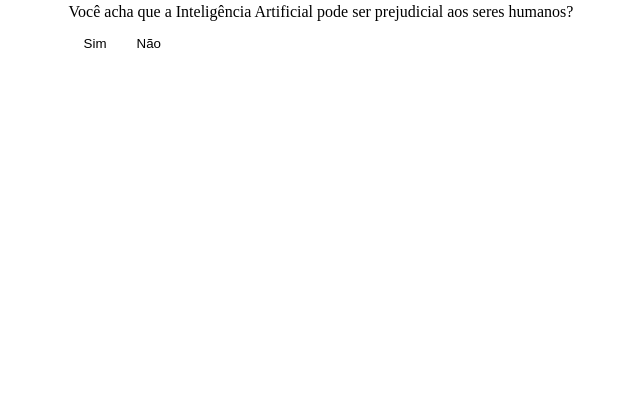
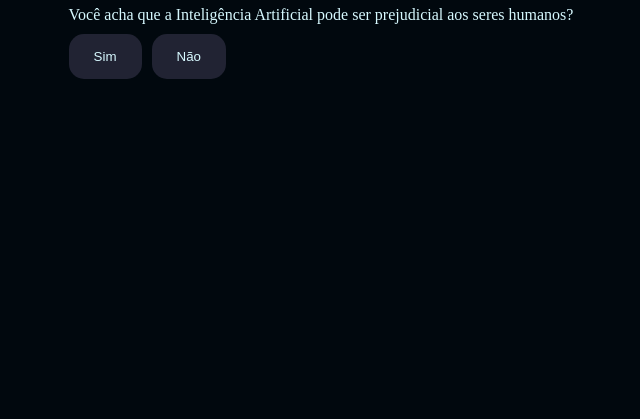
Before and after one commit to artmenegon/I.A.--3E, a plain HTML site: page index.html in a window 1280 px wide. Shown: the part 397-816 px from the top of the page, without its empty margins (319-959 px from the left). Drawn offline with Linux system fonts and the light colour scheme.

Commit message:
Add files via upload

```diff
--- a/style.css
+++ b/style.css
@@ -1,31 +1,31 @@
 :root{
-    --cor-fundo:#474e85
-    --cor-principal:#777cb6
-    --cor-secundaria:#8e92cf
-    --cor-destaque:#951215
-    --cor-texto:#b61c1f
+    --cor-fundo: #01080E;
+    --cor-principal: #0b0d20;
+    --cor-secundaria: #212333;
+    --cor-destaque: #2dbefd;
+    --cor-texto: #D7F9FF;
 }
 body{
     background-color: var(--cor-fundo);
     color: var(--cor-texto);
     display: flex;
-    width: flex;
     align-items: center;
     justify-content: center;
     min-height: 100vh;
-    margin: 0;
-    padding: 0;
-
-
 }
 button{
     background-color: var(--cor-secundaria);
     color: var(--cor-texto);
     border: none;
     border-radius: 15px;
-    padding: 15px;
+    padding-inline: 25px;
+    padding-top: 15px;
+    padding-bottom: 15px;
+    transition: background-color 0.3s;
+    margin-right: 10px;
+    margin-top: 10px;
 }
 button:hover{
     background-color: var(--cor-destaque);
-    color: var(--cor-principa);
+    color: var(--cor-principal);
 }
```
